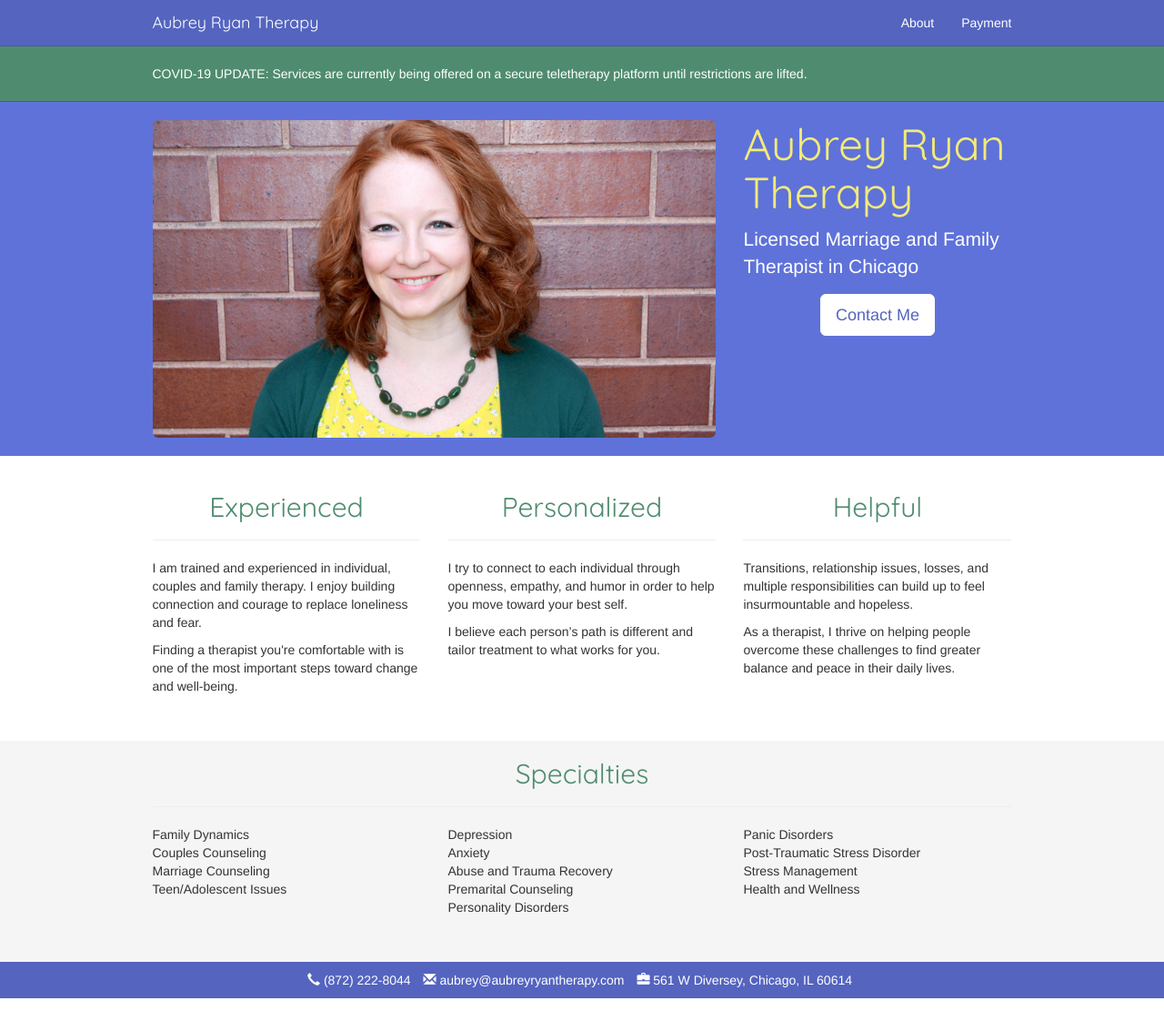
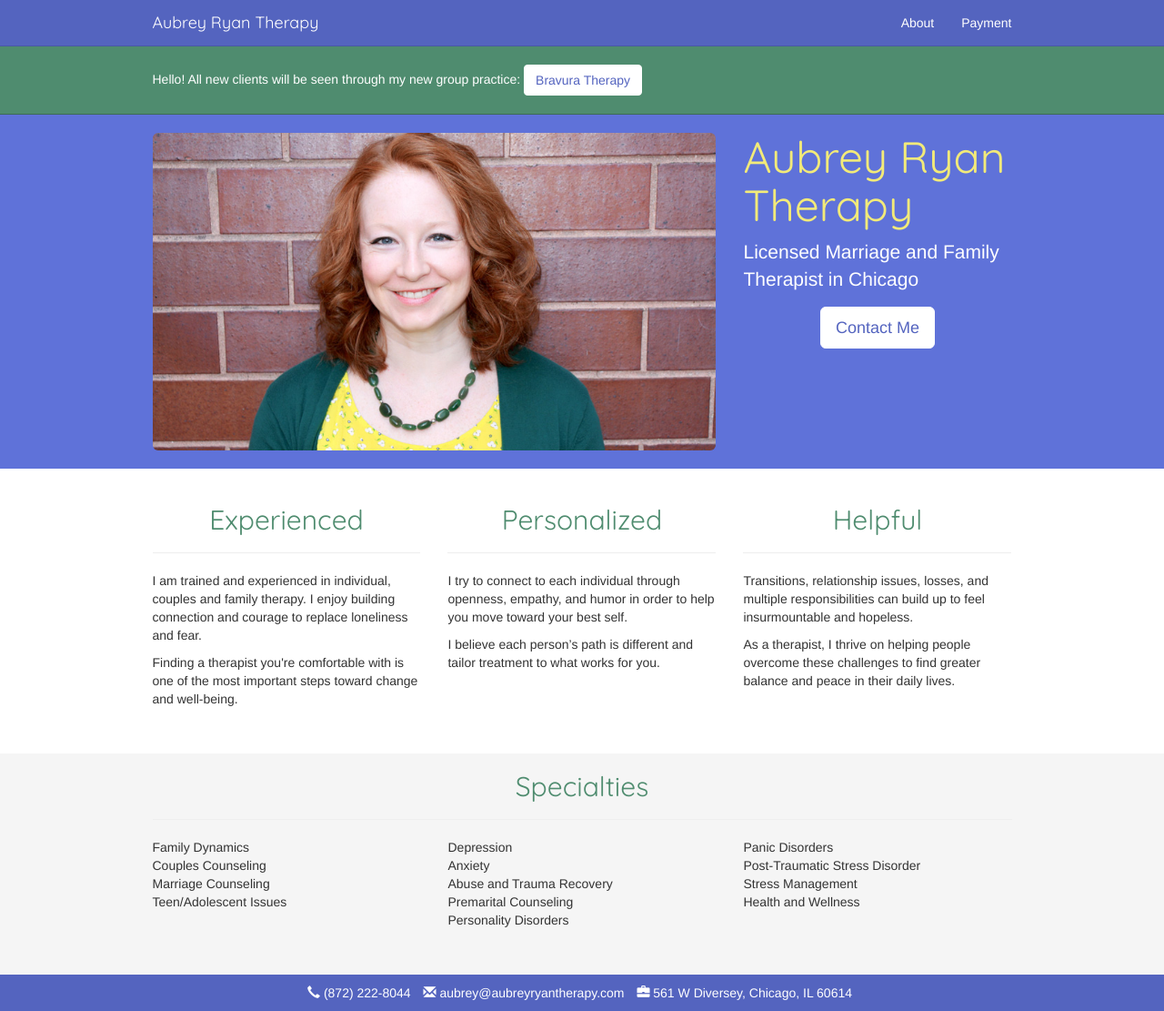
Before and after one commit to taylorcbrown/aubreyryantherapy, a Jekyll site: the page built from index.html, in a window 1280 px wide. Shown: the whole page at 91% size. Built offline with Jekyll 4.4.1, drawn with Linux system fonts in a browser that asks for light colours; nearby versions of some CDN libraries.

Commit message:
Add Bravura banner

```diff
--- a/index.html
+++ b/index.html
@@ -7,7 +7,7 @@ layout: home
     <div class="container">
       <div class="row">
         <div class="col-md-10 col-md-offset-1">
-          COVID-19 UPDATE: Services are currently being offered on a secure teletherapy platform until restrictions are lifted.
+          Hello! All new clients will be seen through my new group practice: <a href="https://bravuratherapy.com/" class="btn btn-primary">Bravura Therapy</a>
         </div><!--col-->
       </div><!--row-->
     </div><!--container-->
```
Also changed, not shown: 1 other file.
